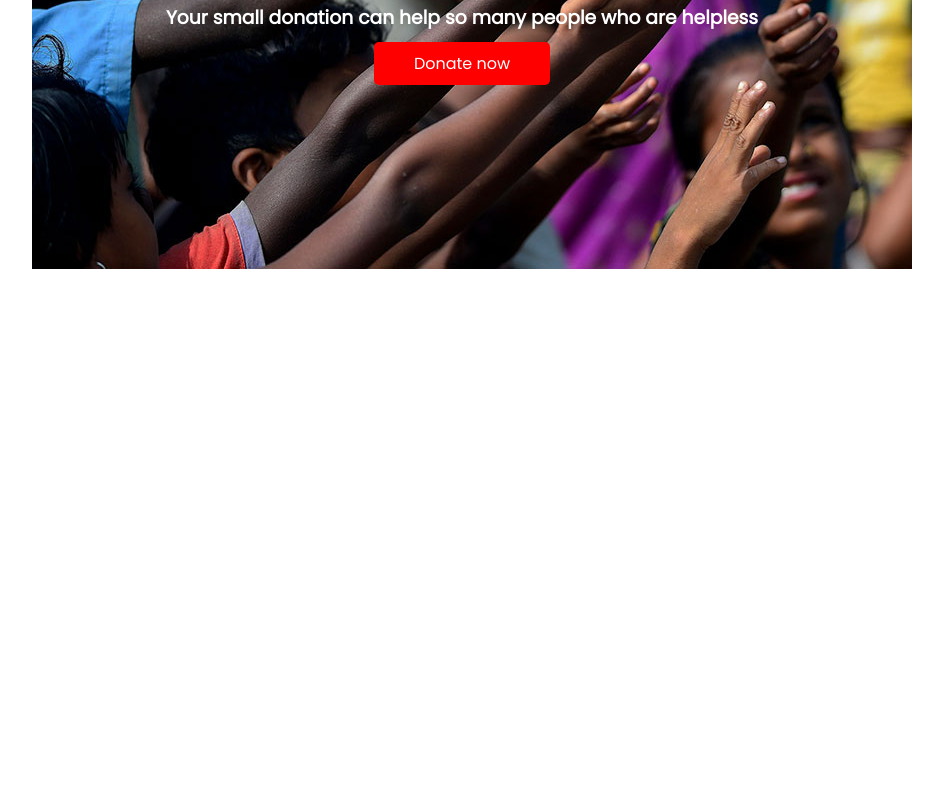
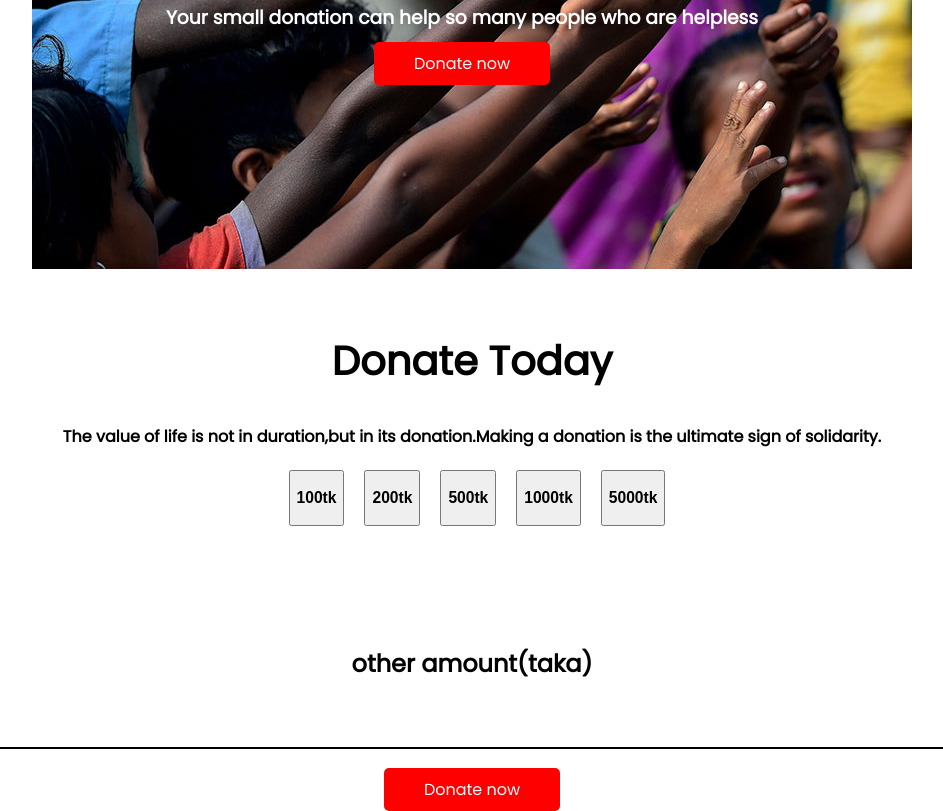
Before and after one commit to Mhbhai/assignment-task-munna, a plain HTML site: page index.html in a window 1280 px wide. Shown: the part 322-1133 px from the top of the page, without its empty margins (168-1111 px from the left). Before the commit the page ends 800 px from the top, so only its background shows below. Drawn offline with Linux system fonts and the light colour scheme.

Commit message:
section added

```diff
--- a/index.html
+++ b/index.html
@@ -22,6 +22,58 @@
             <a class="link-button" target="_blank" href="https://www.bkash.com/">Donate now</a>
         </div>
     </div>
+    <section>
+
+        <div>
+            <h1 class="donate-text"><b>Donate Today</b></h1>
+        </div>
+        <div class="donate-text2">
+
+            <h4>The value of life is not in duration,but in its donation.Making a donation is the ultimate sign of
+                solidarity.</h4>
+
+        </div>
+        <div class="Taka">
+            <div class="taka100">
+                <button>
+                    <h3>100tk</h3>
+                </button>
+            </div>
+            <div class="taka200">
+                <button>
+                    <h3>200tk</h3>
+                </button>
+            </div>
+            <div class="taka500">
+                <button>
+                    <h3>500tk</h3>
+                </button>
+            </div>
+            <div class="taka1000">
+                <button>
+                    <h3>1000tk</h3>
+                </button>
+            </div>
+            <div class="taka5000">
+                <button>
+                    <h3>5000tk</h3>
+                </button>
+            </div>
+
+        </div>
+        <div>
+            <div class="h2 text">
+                <h2>other amount(taka)</h2>
+            </div> <input type="other amount (taka)" name="" id="">
+
+
+        </div>
+        <div class="Donate-button">
+            <a class="link-button" target="_blank" href="https://www.bkash.com/">Donate now</a>
+        </div>
+
+        </div>
+    </section>
 </body>
 
 </html>
--- a/style.css
+++ b/style.css
@@ -5,12 +5,14 @@ body {
 
 h1 {
     font-size: 50px;
+    font-weight: bold;
 }
 
 .container {
     position: relative;
     text-align: center;
     color: white;
+
 }
 
 .text-format {
@@ -33,3 +35,80 @@ h1 {
     border-radius: 5px;
     color: white
 }
+
+
+
+.donate-text {
+    text-align-last: center;
+    font-size: 40px;
+    margin-top: 50px;
+    padding-top: 5px;
+
+}
+
+.donate-text2 {
+    text-align: center;
+    margin-top: 10px;
+    padding-left: 100px;
+    padding-right: 100px;
+
+}
+
+.Taka {
+    display: flex;
+
+    text-align: center;
+    justify-content: center;
+    border-radius: 50px;
+    border: 5px;
+    text-decoration-color: black;
+    border-bottom-right-radius: 40px;
+
+}
+
+.taka100 {
+    padding-left: 10px;
+    border-radius: 10px;
+
+
+}
+
+.taka200 {
+    padding-left: 20px;
+    border-color: brown;
+}
+
+.taka500 {
+    padding-left: 20px;
+}
+
+.taka1000 {
+    padding-left: 20px;
+}
+
+.taka5000 {
+    padding-left: 20px;
+}
+
+input {
+    width: 100%;
+    padding: 12px 20px;
+
+
+    margin: 8px 0;
+    box-sizing: border-box;
+    border: none;
+    border-bottom: 2px solid black;
+
+
+}
+
+.h2 {
+    text-align: center;
+    padding-top: 100px;
+}
+
+.Donate-button {
+    text-align: center;
+    padding-top: 20px;
+}
```
